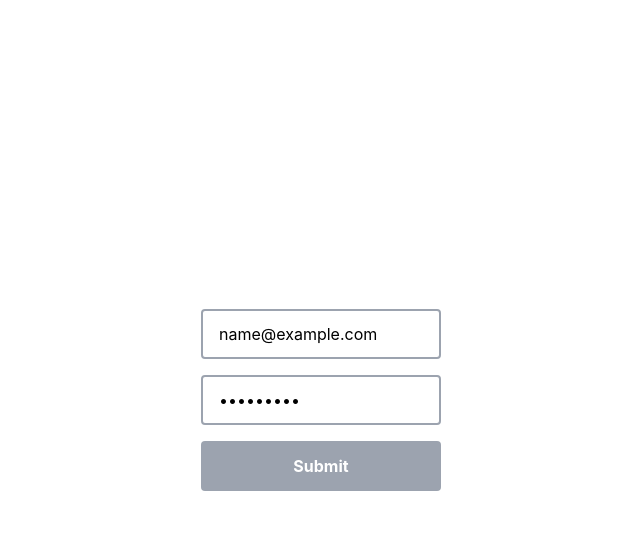
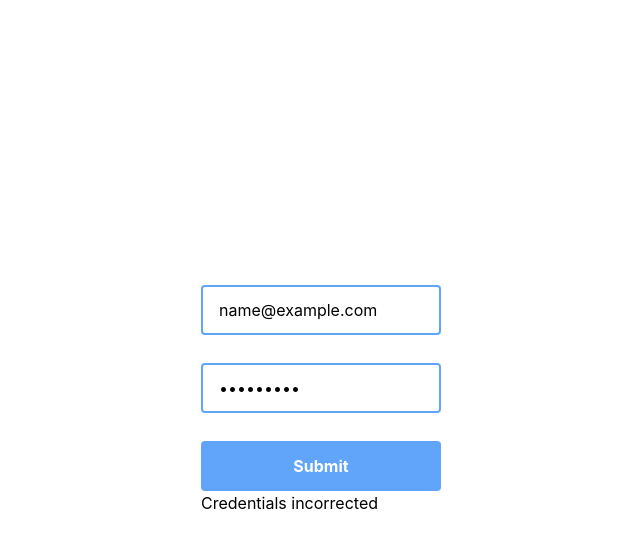
Before and after one commit to nourr23/taxecurity, a React (Create React App) app in the folder packages/dashboard/: page / in a window 1280 px wide. Both pictures are taken after typing "name@example.com", "Sample123" into the empty fields and a click on the button "Submit". Shown: the top 548 px of the page, without its empty margins (319-959 px from the left). Built offline with nearby package versions, Linux system fonts and the light colour scheme; no server answers.

Commit message:
adding yup and formik for login page

```diff
--- a/packages/dashboard/package.json
+++ b/packages/dashboard/package.json
@@ -12,6 +12,7 @@
     "@types/react": "^18.2.20",
     "@types/react-dom": "^18.2.7",
     "axios": "^1.4.0",
+    "formik": "^2.4.3",
     "react": "^18.2.0",
     "react-dom": "^18.2.0",
     "react-icons": "^4.10.1",
@@ -21,6 +22,7 @@
     "react-scripts": "5.0.1",
     "typescript": "^4.9.5",
     "web-vitals": "^2.1.4",
+    "yup": "^1.2.0",
     "zustand": "^4.4.1"
   },
   "scripts": {
--- /dev/null
+++ b/packages/dashboard/src/Validations/index.ts
@@ -0,0 +1 @@
+export * from "./login-validation";
--- /dev/null
+++ b/packages/dashboard/src/Validations/login-validation.ts
@@ -0,0 +1,5 @@
+import * as yup from "yup";
+export const loginSchema = yup.object().shape({
+  email: yup.string().email("Please enter a valid email").required("Required"),
+  password: yup.string().min(6).required("Required"),
+});
--- /dev/null
+++ b/packages/dashboard/src/components/form-input/index.tsx
@@ -0,0 +1,23 @@
+export const FormInput = ({
+  handleChange,
+  errors,
+  touched,
+  handleBlur,
+  ...otherProps
+}: any) => {
+  return (
+    <div className="h-[70px] mb-2">
+      <input
+        onChange={handleChange}
+        onBlur={handleBlur}
+        {...otherProps}
+        className={`h-[50px] w-60 border-2 px-4 outline-none rounded  ${
+          errors && touched ? "border-red-600" : "border-blue-400"
+        } `}
+      />
+      {errors && touched && (
+        <div className="text-red-600 text-xs mt-1">{errors}</div>
+      )}
+    </div>
+  );
+};
--- a/packages/dashboard/src/pages/login/index.tsx
+++ b/packages/dashboard/src/pages/login/index.tsx
@@ -1,35 +1,75 @@
 import React from "react";
-import { useSignIn } from "../../services/api/useSignIn";
+import { useSignIn } from "../../services/api";
+import { loginSchema } from "../../Validations";
+import * as yup from "yup";
+import { useFormik } from "formik";
+import { FormInput } from "../../components/form-input";
 
 const LoginPage = () => {
+  const [showError, setShowError] = React.useState(false);
   const { mutateAsync, isLoading } = useSignIn();
-  const signInAdmin = async () => {
-    await mutateAsync({
-      email: "nour.edaher.jouini@gmail.com",
-      password: "taxecurity",
+  const { values, touched, errors, handleBlur, handleChange, handleSubmit } =
+    useFormik({
+      initialValues: {
+        email: "",
+        password: "",
+      },
+      validationSchema: loginSchema,
+      onSubmit: (values) => {
+        login(values);
+      },
+    });
+
+  const login = async (data: any) => {
+    await mutateAsync(data, {
+      onSuccess: (response) => {
+        console.log(response);
+        if (response.data.status === 403) {
+          setShowError(true);
+        } else {
+          setShowError(false);
+        }
+      },
+      onError: (error) => setShowError(true),
     });
   };
+
   return (
     <div className="flex w-full h-[100vh] items-center justify-center">
-      <div className="flex flex-col">
-        <input
+      <form className="flex flex-col" onSubmit={handleSubmit}>
+        <FormInput
+          handleBlur={handleBlur}
+          handleChange={handleChange}
           type="email"
-          className="h-[50px] w-60 border-2 px-4 border-gray-400 outline-none rounded"
           placeholder="Email"
+          id="email"
+          name="email"
+          value={values.email}
+          errors={errors.email}
+          touched={touched.email}
         />
-        <input
+        <FormInput
+          handleBlur={handleBlur}
+          handleChange={handleChange}
           type="password"
-          className="h-[50px] w-60 border-2 px-4 border-gray-400 outline-none rounded mt-4"
           placeholder="Password"
+          id="password"
+          name="password"
+          value={values.password}
+          errors={errors.password}
+          touched={touched.password}
         />
         <button
-          onClick={signInAdmin}
+          disabled={isLoading}
           type="submit"
-          className="h-[50px] w-60 mt-4 border-none px-4 text-white  font-bold bg-gray-400 outline-none rounded"
+          className={`h-[50px] w-60  border-none px-4 text-white  font-bold outline-none rounded ${
+            isLoading ? "bg-gray-400" : "bg-blue-400"
+          }`}
         >
           Submit
         </button>
-      </div>
+        {showError && <div>Credentials incorrected</div>}
+      </form>
     </div>
   );
 };
--- a/packages/dashboard/src/services/api/index.tsx
+++ b/packages/dashboard/src/services/api/index.tsx
@@ -1 +1,2 @@
 export * from "./useUsers";
+export * from "./useSignIn";
--- a/packages/dashboard/src/services/api/useSignIn.tsx
+++ b/packages/dashboard/src/services/api/useSignIn.tsx
@@ -6,8 +6,9 @@ export function useSignIn() {
     (data: any) => client.post("/auth/signin", data, { timeout: 5000 }),
     {
       onError: (error: any) => {
-        console.log({ error });
+        // console.log(error.response);
       },
+      onSuccess(data) {},
     }
   );
 }
```
Also changed, not shown: 2 other files (tests, documents, lock files or other folders).
